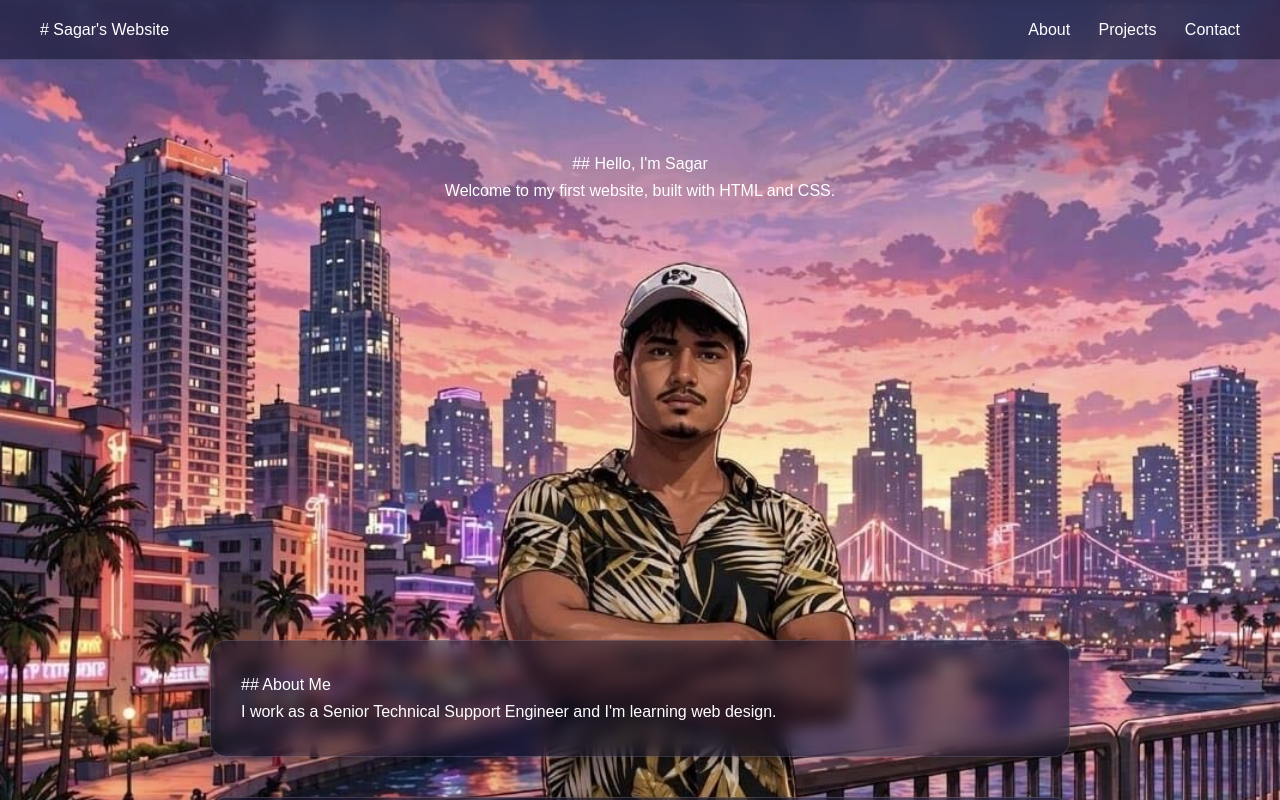
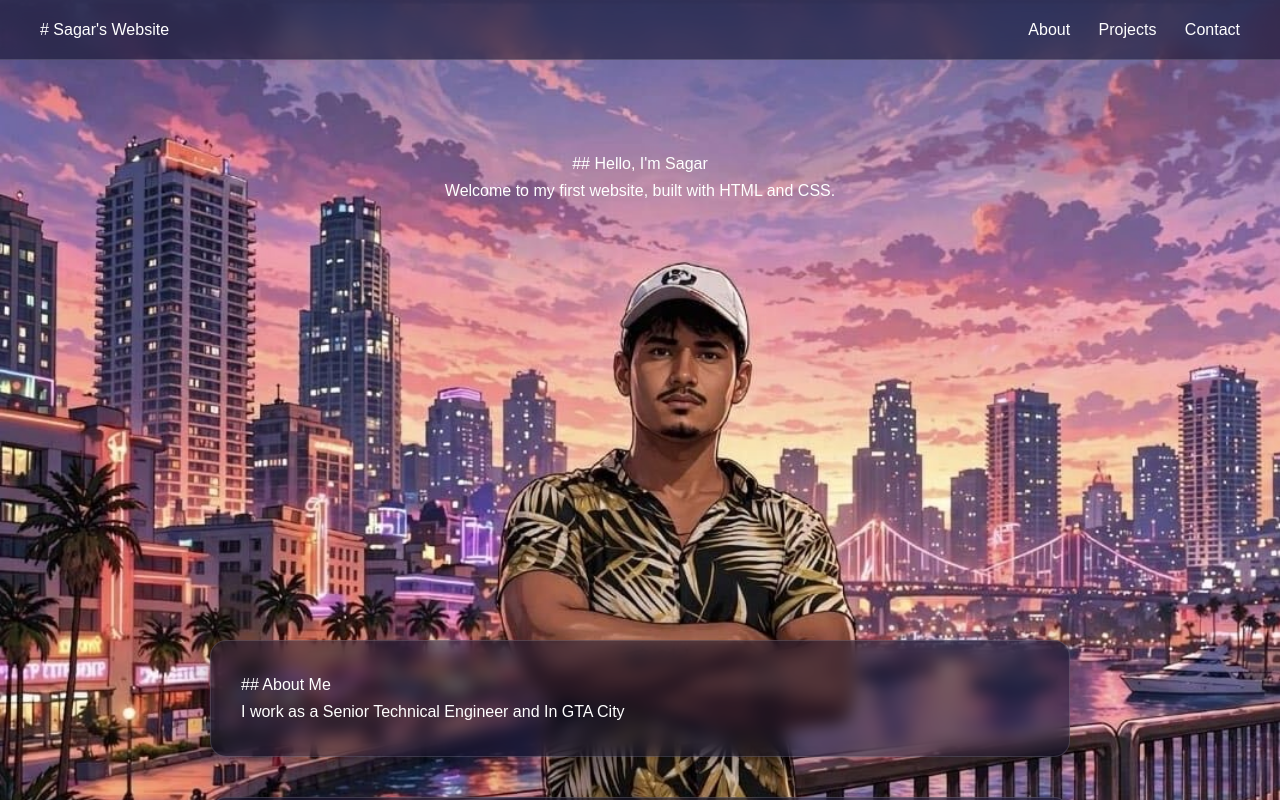
Before and after one commit to rsagarr7/rsagarr7.github.io, a plain HTML site: page index.html in a window 1280 px wide. Shown: the top 800 px of the page. Drawn offline with Linux system fonts and the light colour scheme.

Commit message:
Update index.html

```diff
--- a/index.html
+++ b/index.html
@@ -24,7 +24,7 @@
 
     <section id="about">
       ## About Me
-      <p>I work as a Senior Technical Support Engineer and I'm learning web design.</p>
+      <p>I work as a Senior Technical Engineer and In GTA City</p>
     </section>
 
     <section id="projects">
```
